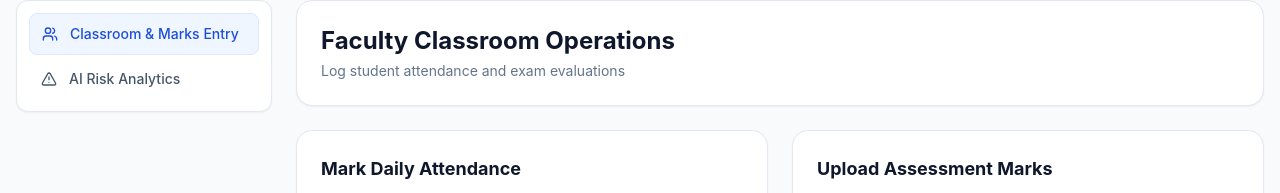
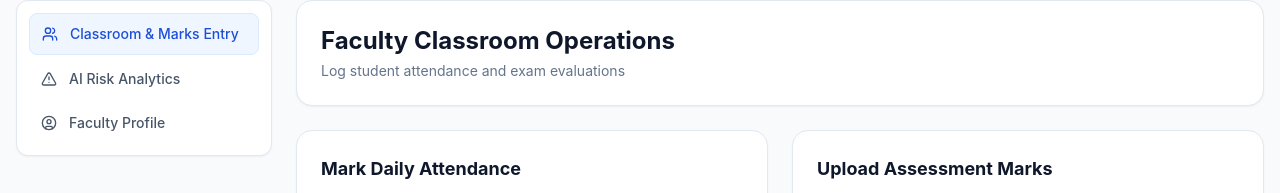
Before and after one commit to avya1423/intellicampus, a React (Vite) app: page /teacher in a window 1280 px wide. Shown: the part 89-282 px from the top of the page. Built offline with nearby package versions, Linux system fonts and the light colour scheme; no server answers; sample sign-in values are in the browser's storage; the HTML template or start-up script is replaced by a standard one.

Commit message:
Add UserCircle icon to TeacherLayout navigation

```diff
--- a/src/components/layouts/TeacherLayout.tsx
+++ b/src/components/layouts/TeacherLayout.tsx
@@ -1,6 +1,6 @@
 import React from "react";
 import { Link, useLocation } from "react-router-dom";
-import { Users, AlertTriangle } from "lucide-react";
+import { Users, AlertTriangle, UserCircle } from "lucide-react";
 import { Navbar } from "../Navbar";
 
 export const TeacherLayout: React.FC<{ children: React.ReactNode }> = ({ children }) => {
@@ -8,6 +8,7 @@ export const TeacherLayout: React.FC<{ children: React.ReactNode }> = ({ childre
   const navItems = [
     { label: "Classroom & Marks Entry", path: "/teacher", icon: Users },
     { label: "AI Risk Analytics", path: "/teacher/risk", icon: AlertTriangle },
+    { label: "Faculty Profile", path: "/teacher/profile", icon: UserCircle },
   ];
 
   return (
```
